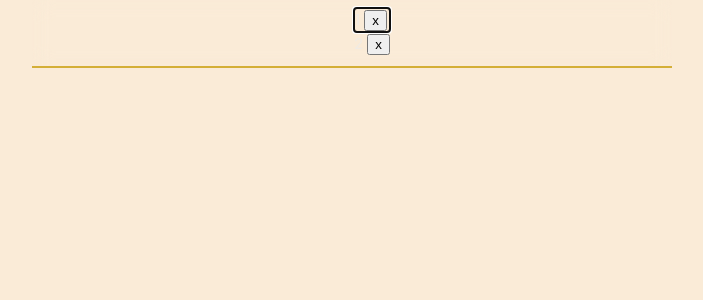
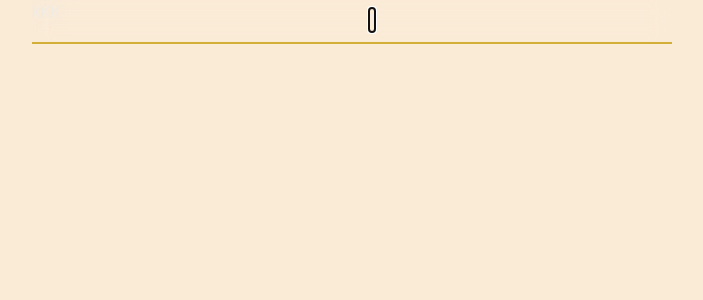
Before and after one commit to paul7Junior/vue3-llm-speak-easy-flow, a Vue app: page / in a window 1280 px wide. Shown: the top 300 px of the page, without its empty margins (288-991 px from the left). Built offline with nearby package versions, Linux system fonts and the light colour scheme.

Commit message:
added emit event + prop

```diff
--- a/src/App.vue
+++ b/src/App.vue
@@ -29,6 +29,7 @@ const llmResponseString = ref('')
 
 
 function startStream() {
+  console.log('AAAA')
 
         setTimeout(() => {
           let websocket;
@@ -43,10 +44,10 @@ function startStream() {
             console.log('event', event)
               // dataList.value.push({ id: Date.now(), content: event.data });
               // this.llmResponse.push({ id: Date.now(), content: event.data })
-              this.llmResponse.push(event.data)
-              this.llmResponseString = this.llmResponseString + event.data
-              console.log('this.llmResponse', this.llmResponse)
-              console.log('this.llmResponseString', this.llmResponseString)
+              // this.llmResponse.push(event.data)
+              llmResponseString.value = llmResponseString.value + event.data
+              // console.log('this.llmResponse', this.llmResponse)
+              console.log('this.llmResponseString', llmResponseString.value)
           };
 
           websocket.onerror = (error) => {
--- a/src/speakEasyFlow.vue
+++ b/src/speakEasyFlow.vue
@@ -31,30 +31,39 @@
                         @keydown.enter.prevent="submit"
                         >
                         {{ item }}
-                        <button @click="remove(index)">x</button>
                         </div>
                     </TransitionGroup>
                     </div>
+
                 </div>
             </div>
         </div>
 
-
+        {{ apiResponse }}kKK
     </div>
 </template>
 
 <script setup>
 import { ref, onMounted, onUnmounted, watchEffect } from 'vue';
 import historicalConversations from './components/HistoricalConversation.vue'
+import { defineEmits } from 'vue';
 
 
 const getInitialItems = () => [1, 2, 3, 4, 5]
 const items = ref(getInitialItems())
 
+const props = defineProps({
+    apiResponse: {
+    type: String,
+    default: ''
+  }})
+
+const emit = defineEmits();
+
 const focusedIndex = ref(0)
 const player = ref('human')
-const divs = ref(['1', '2']);
-const contenteditable = ref(['true', 'true']);
+const divs = ref(['1']);
+const contenteditable = ref(['true']);
 const conversation = ref(['', '']);
 const inputRefs = ref([]);
 const MAX_WIDTH_VW = ref(50);
@@ -73,10 +82,6 @@ const isWheelEventTriggered = ref(false);
 
 const historicalConv = ref()
 
-function remove(index) {
-    divs.value.splice(index, 1)
-}
-
 const updateText = (event) => {
     conversation.value = [conversation.value[0], event.target.textContent];
 };
@@ -84,6 +89,8 @@ const updateText = (event) => {
 const submit = () => {
     if (player.value === 'human') {
         divs.value.splice(0, 1)
+        divs.value.push('')
+        emit('submit-event', 'Hey');
     }
     // divs.value = [divs.value[1], divs.value[0], divs.value[2]];
     // toArchive.value = conversation.value[1]
```
